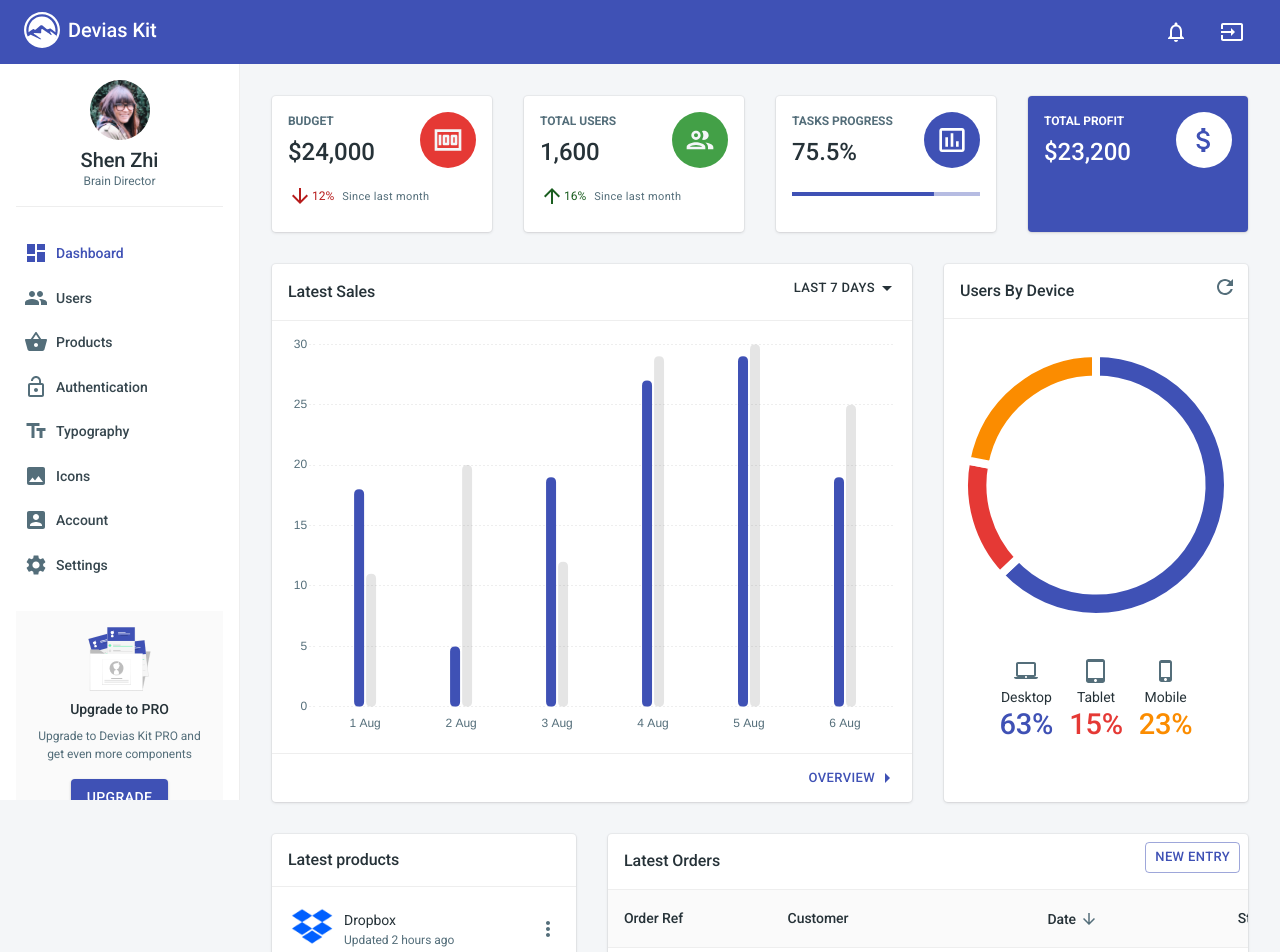
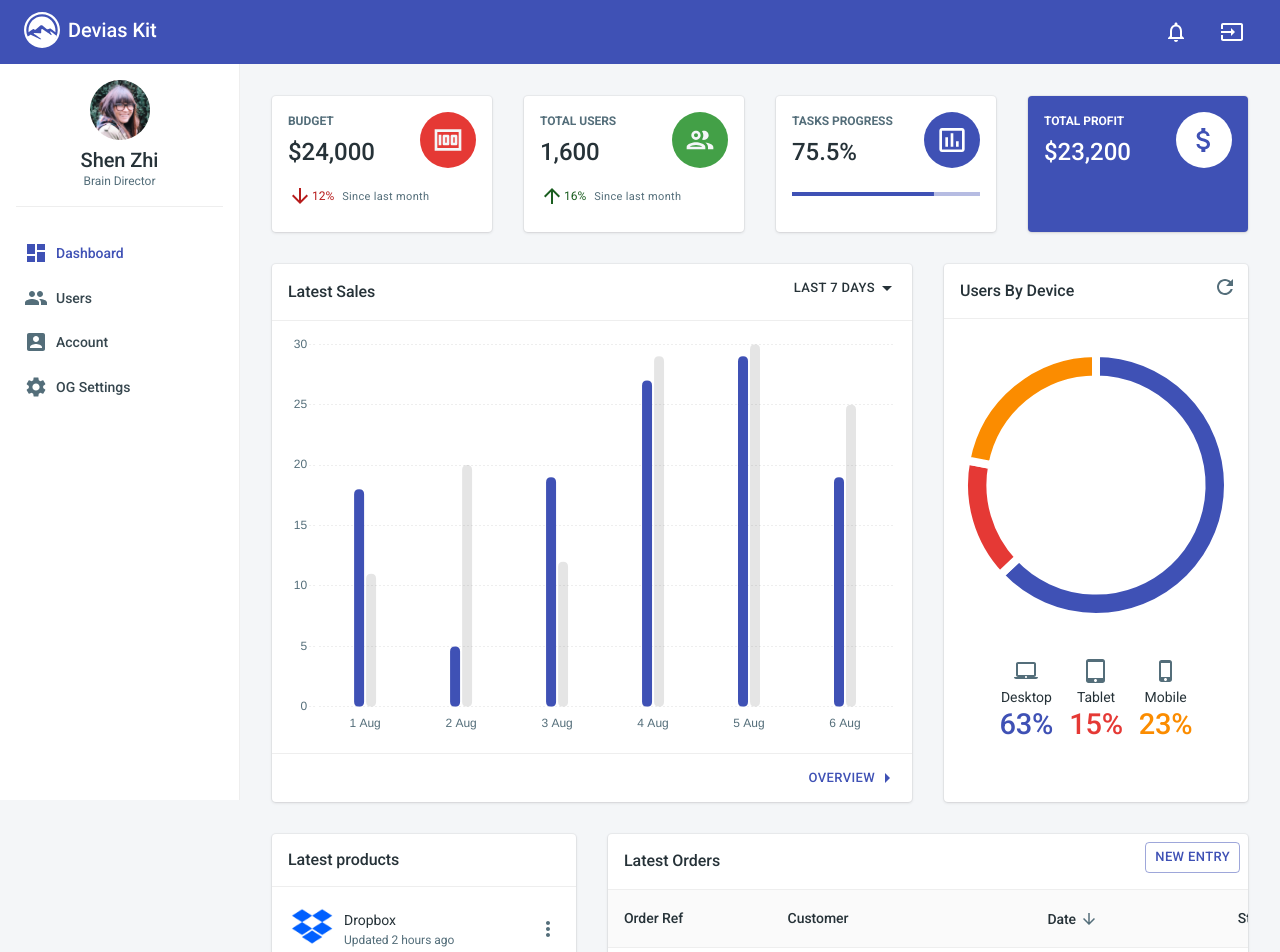
Before and after one commit to AmShubhangi/organizational, a React (Create React App) app: page /dashboard in a window 1280 px wide. Shown: the top 952 px of the page. Built offline with nearby package versions, Linux system fonts and the light colour scheme; what validate.js would draw is missing.

Commit message:
removed upgrade plan

```diff
--- a/src/layouts/Main/components/Sidebar/Sidebar.js
+++ b/src/layouts/Main/components/Sidebar/Sidebar.js
@@ -12,7 +12,7 @@ import AccountBoxIcon from '@material-ui/icons/AccountBox';
 import SettingsIcon from '@material-ui/icons/Settings';
 import LockOpenIcon from '@material-ui/icons/LockOpen';
 
-import { Profile, SidebarNav, UpgradePlan } from './components';
+import { Profile, SidebarNav } from './components';
 
 const useStyles = makeStyles(theme => ({
   drawer: {
@@ -53,33 +53,33 @@ const Sidebar = props => {
       href: '/users',
       icon: <PeopleIcon />
     },
-    {
-      title: 'Products',
-      href: '/products',
-      icon: <ShoppingBasketIcon />
-    },
-    {
-      title: 'Authentication',
-      href: '/sign-in',
-      icon: <LockOpenIcon />
-    },
-    {
-      title: 'Typography',
-      href: '/typography',
-      icon: <TextFieldsIcon />
-    },
-    {
-      title: 'Icons',
-      href: '/icons',
-      icon: <ImageIcon />
-    },
+    // {
+    //   title: 'Products',
+    //   href: '/products',
+    //   icon: <ShoppingBasketIcon />
+    // },
+    // {
+    //   title: 'Authentication',
+    //   href: '/sign-in',
+    //   icon: <LockOpenIcon />
+    // },
+    // {
+    //   title: 'Typography',
+    //   href: '/typography',
+    //   icon: <TextFieldsIcon />
+    // },
+    // {
+    //   title: 'Icons',
+    //   href: '/icons',
+    //   icon: <ImageIcon />
+    // },
     {
       title: 'Account',
       href: '/account',
       icon: <AccountBoxIcon />
     },
     {
-      title: 'Settings',
+      title: 'OG Settings',
       href: '/settings',
       icon: <SettingsIcon />
     }
@@ -103,7 +103,6 @@ const Sidebar = props => {
           className={classes.nav}
           pages={pages}
         />
-        <UpgradePlan />
       </div>
     </Drawer>
   );
--- a/src/layouts/Main/components/Sidebar/components/UpgradePlan/UpgradePlan.js
+++ /dev/null
@@ -1,79 +0,0 @@
-import React from 'react';
-import clsx from 'clsx';
-import PropTypes from 'prop-types';
-import { makeStyles } from '@material-ui/styles';
-import { Typography, Button, colors } from '@material-ui/core';
-
-const useStyles = makeStyles(theme => ({
-  root: {
-    backgroundColor: colors.grey[50]
-  },
-  media: {
-    paddingTop: theme.spacing(2),
-    height: 80,
-    textAlign: 'center',
-    '& > img': {
-      height: '100%',
-      width: 'auto'
-    }
-  },
-  content: {
-    padding: theme.spacing(1, 2)
-  },
-  actions: {
-    padding: theme.spacing(1, 2),
-    display: 'flex',
-    justifyContent: 'center'
-  }
-}));
-
-const UpgradePlan = props => {
-  const { className, ...rest } = props;
-
-  const classes = useStyles();
-
-  return (
-    <div
-      {...rest}
-      className={clsx(classes.root, className)}
-    >
-      <div className={classes.media}>
-        <img
-          alt="Upgrade to PRO"
-          src="/images/undraw_resume_folder_2_arse.svg"
-        />
-      </div>
-      <div className={classes.content}>
-        <Typography
-          align="center"
-          gutterBottom
-          variant="h6"
-        >
-          Upgrade to PRO
-        </Typography>
-        <Typography
-          align="center"
-          variant="body2"
-        >
-          Upgrade to Devias Kit PRO and get even more components
-        </Typography>
-      </div>
-      <div className={classes.actions}>
-        <Button
-          color="primary"
-          component="a"
-          href="https://devias.io/products/devias-kit-pro"
-          variant="contained"
-        >
-          Upgrade
-        </Button>
-      </div>
-    </div>
-  );
-};
-
-UpgradePlan.propTypes = {
-  className: PropTypes.string
-};
-
-export default UpgradePlan;
--- a/src/layouts/Main/components/Sidebar/components/UpgradePlan/index.js
+++ /dev/null
@@ -1 +0,0 @@
-export { default } from './UpgradePlan';
--- a/src/layouts/Main/components/Sidebar/components/index.js
+++ b/src/layouts/Main/components/Sidebar/components/index.js
@@ -1,3 +1,2 @@
 export { default as Profile } from './Profile';
 export { default as SidebarNav } from './SidebarNav';
-export { default as UpgradePlan } from './UpgradePlan';
```
